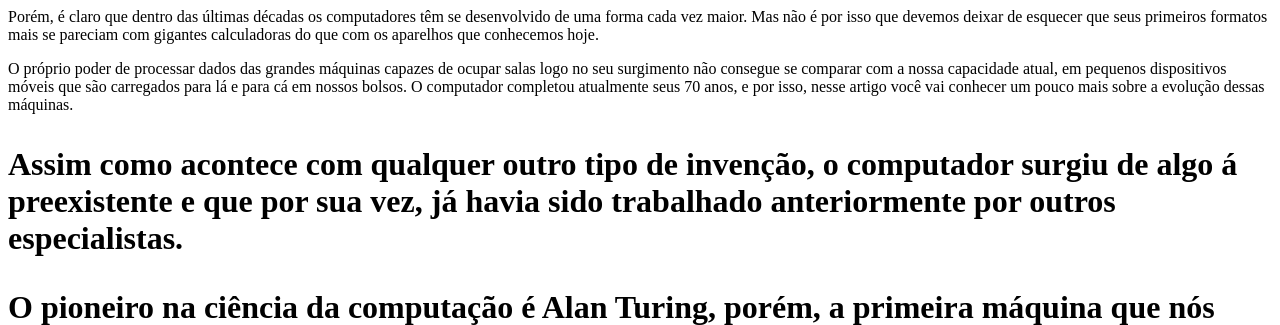
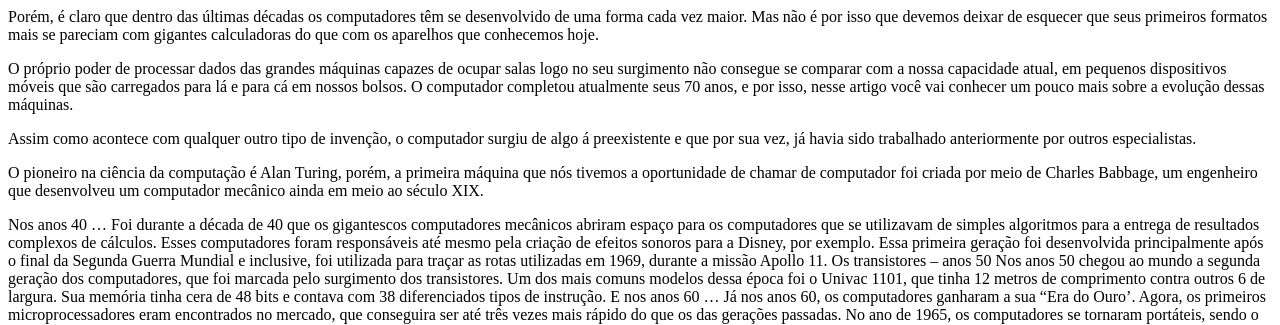
Before and after one commit to willian55/Atividade-final-1-A-SITE, a plain HTML site: page index.html in a window 1280 px wide. Shown: the part 640-965 px from the top of the page. Drawn offline with Linux system fonts and the light colour scheme.

Commit message:
index.html

```diff
--- a/index.html
+++ b/index.html
@@ -16,6 +16,9 @@
 
           <h1 style="text-align: center;">História da computação</h1>
 
+
+
+
           <p> computadores presentes na nossa rotina de uma forma bem expressiva nos dias de hoje. E por mais que a sua atuação no nosso cotidiano seja atualmente diária, a verdade é que isso só se tornou presente no nosso cotidiano há poucos anos.</p>
 
           <p> Porém, é claro que dentro das últimas décadas os computadores têm se desenvolvido de uma forma cada vez maior. Mas não é por isso que devemos deixar de esquecer que seus primeiros formatos mais se pareciam com gigantes calculadoras do que com os aparelhos que conhecemos hoje.</p>
@@ -23,11 +26,12 @@
 
           <p> O próprio poder de processar dados das grandes máquinas capazes de ocupar salas logo no seu surgimento não consegue se comparar com a nossa capacidade atual, em pequenos dispositivos móveis que são carregados para lá e para cá em nossos bolsos. O computador completou atualmente seus 70 anos, e por isso, nesse artigo você vai conhecer um pouco mais sobre a evolução dessas máquinas.<p/>
 
-            <h1 Como tudo começou </h1>
 
-          </p>Assim como acontece com qualquer outro tipo de invenção, o computador surgiu de algo á preexistente e que por sua vez, já havia sido trabalhado anteriormente por outros especialistas.<p/>
 
-          <p>  O pioneiro na ciência da computação é Alan Turing, porém, a primeira máquina que nós tivemos a oportunidade de chamar de computador foi criada por meio de Charles Babbage, um engenheiro que desenvolveu um computador mecânico ainda em meio ao século XIX.
+
+          <p>Assim como acontece com qualquer outro tipo de invenção, o computador surgiu de algo á preexistente e que por sua vez, já havia sido trabalhado anteriormente por outros especialistas.<p/>
+
+          <p>  O pioneiro na ciência da computação é Alan Turing, porém, a primeira máquina que nós tivemos a oportunidade de chamar de computador foi criada por meio de Charles Babbage, um engenheiro que desenvolveu um computador mecânico ainda em meio ao século XIX.</p>
 
             Nos anos 40 …
 
```
